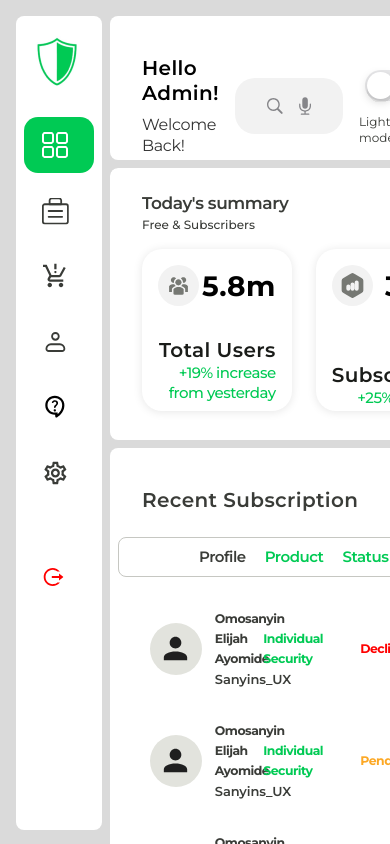
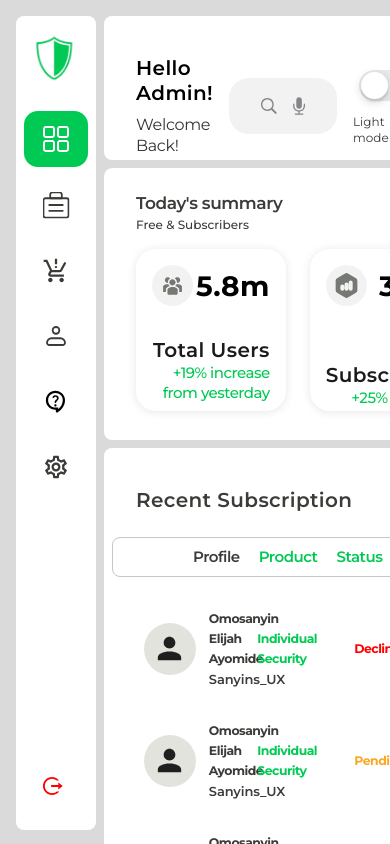
Before and after one commit to TrackMe-NG/dashboard_main, a React (Vite) app: page / in a window 390 px wide. Built offline with nearby package versions, Linux system fonts and the light colour scheme.

Commit message:
style: updated sidenav styles

```diff
--- a/src/styles/sidenav.scss
+++ b/src/styles/sidenav.scss
@@ -1,10 +1,15 @@
 .sidebar {
-  // width: 17rem;
   height: 96.5vh;
+  // width: 10rem;
   @include flex_center();
   align-items: flex-start;
   background: $white;
   border-radius: 0.5rem;
+  position: relative;
+
+  @media screen and (min-width: 1200px) {
+    width: 17rem;
+  }
 
   &_inner {
     display: grid;
@@ -14,20 +19,22 @@
 
   &_logo {
     @include flex_center();
-    // display: none !important;
+    img {
+      width: 4rem;
+      @media screen and (min-width: 1200px) {
+        width: 100%;
+      }
+    }
   }
 
   &_menu_list {
     display: grid;
     gap: 0.6rem;
     li {
-      // width: 15.25rem;
       height: 3.5rem;
-      // padding: 0.625rem 1rem 0.625rem 1.5rem;
       padding: 1rem;
       border-radius: 0.875rem;
       @include flex_center();
-      justify-content: flex-start;
       gap: 1rem;
       color: $light_dark;
       text-align: center;
@@ -40,6 +47,12 @@
       cursor: pointer;
       transition: all 0.4s ease-in-out;
       scale: 0.9;
+      @media screen and (min-width: 1200px) {
+        width: 15.25rem;
+        padding: 0.625rem 1rem 0.625rem 1.5rem;
+        padding: 1rem;
+        justify-content: flex-start;
+      }
 
       &:hover,
       &.active {
@@ -49,8 +62,14 @@
       }
 
       &.logout {
+        position: absolute;
+        bottom: 1rem;
         color: $logout;
-        margin-top: 1.5rem;
+
+        @media screen and (min-width: 1300px) {
+          position: relative;
+          margin-top: 1rem;
+        }
 
         &:hover {
           background: transparent;
@@ -60,20 +79,27 @@
 
       span {
         display: none;
+
+        @media screen and (min-width: 1200px) {
+          display: block;
+        }
       }
     }
   }
 
   &_update {
-    display: none !important;
-    // display: grid;
-
+    display: none;
     place-items: center;
     justify-content: center;
     width: 13.75rem;
     padding: 1.875rem 1.3125rem 2.125rem 1.3125rem;
     border-radius: 1.25rem;
     box-shadow: $shadow_btn;
+
+    @media screen and (min-width: 1300px) {
+      display: grid;
+    }
+
     &_inner {
       display: grid;
       place-items: center;
```
